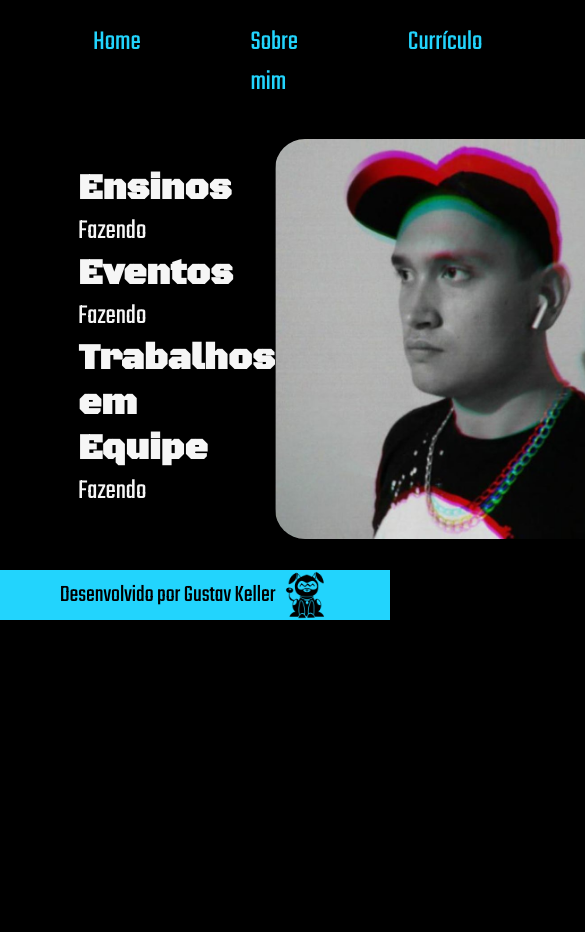
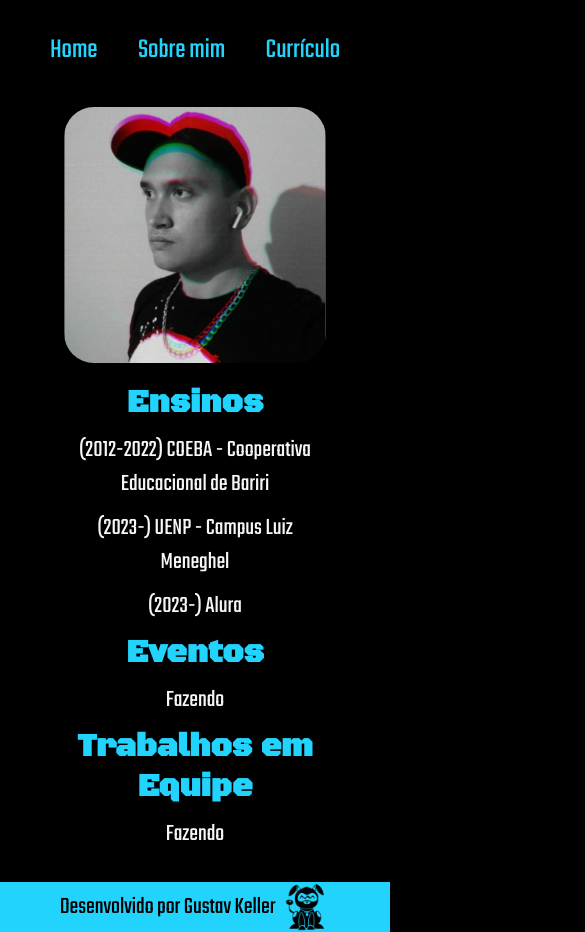
Before and after one commit to gustavkeller-23/Portifolio.version1.0_CursoAlura.html, a plain HTML site: page curriculo.html in a window 390 px wide. Shown: the top 932 px of the page, 585 px wide, since content can reach past the window. Before the commit the page ends 844 px from the top, so only its background shows below. Drawn offline with Linux system fonts and the light colour scheme.

Commit message:
Responsivo para mobile

```diff
--- a/curriculo.html
+++ b/curriculo.html
@@ -17,14 +17,16 @@
 
     <main class="container">
         <section class="container__content">
-            <h1 class="container__content__titles">Ensinos</h1>
+            <h1 class="container__content__titles"><strong class="textogrifado">Ensinos</strong></h1>
+            <p class="container__content__paragraph"> (2012-2022) COEBA - Cooperativa Educacional de Bariri </p>
+            <p class="container__content__paragraph"> (2023-) UENP - Campus Luiz Meneghel</p>
+            <p class="container__content__paragraph"> (2023-) Alura</p>
+            <h1 class="container__content__titles"><strong class="textogrifado">Eventos</strong></h1>
             <p class="container__content__paragraph"> Fazendo </p>
-            <h1 class="container__content__titles">Eventos</h1>
-            <p class="container__content__paragraph"> Fazendo </p>
-            <h1 class="container__content__titles">Trabalhos em Equipe</h1>
+            <h1 class="container__content__titles"><strong class="textogrifado">Trabalhos em Equipe</strong></h1>
             <p class="container__content__paragraph"> Fazendo </p>
         </section>
-        <img  class="photo" src="photo/ImgFromPortifolder.jpeg" alt="foto do dono da página" width="400px" height="400px">
+        <img  class="container__photo" src="photo/ImgFromPortifolder.jpeg" alt="foto do dono da página">
     </main>
 
     <footer class="rodape">
--- a/styles/style.css
+++ b/styles/style.css
@@ -23,7 +23,7 @@ body{
     background-color: var(--color-primaria);
 }
 .cabecalho{
-    padding: 3% 20% 0 20%;
+    padding: 3% 22% 0 22%;
 }
 .cabecalho__navegador{
     display: flex;
@@ -32,41 +32,42 @@ body{
 .cabecalho__navegador__link{
     color: var(--color-terciária);
     font-family: var(--font-principal);
-    font-size: 28px;
-    padding: 10px 15px;
+    font-size: 1.75rem;
+    padding: 10px 20px;
     text-decoration: none;
 }
 
 .container{
-    padding: 7% 20% 8% 20%;
+    padding: 7% 22% 8% 22%;
     display: flex;
     align-items: center;
     justify-content: space-between;
+    gap: 5%;
 }
 hr{
     color: var(--color-secundaria);
     background-color: var(--color-secundaria);
 }
 .container__content{
-    width: 615px;
+    width: 50%;
     display: flex;
     flex-direction: column;
     gap: 9%;
 }
 .container__content__titles{
-    font-size: 36px;
+    font-size: 2.25rem;
     font-family: var(--font-secundaria);
 }
 .container__content__paragraph{
     font-family: var(--font-principal);
-    font-size: 28px;
+    font-size: 1.75rem;
 }
 .textogrifado{
     color: var(--color-terciária);
 }
 .habilities{
     color: var(--color-habilidades);
-    font-size: 30px;
+    font-size: 1.88rem;
 }
 .container__buttons{
     display: flex;
@@ -76,16 +77,16 @@ hr{
     flex-direction: column;
 }
 .container__buttons__title{
-    font-size: 24px;
+    font-size: 1.5rem;
     font-family: var(--font-secundaria);
 }
 .container__buttons__links{
     display: flex;
     font-family: var(--font-principal);
-    font-size: 30px;
+    font-size: 1.88rem;
     background-color: var(--color-primaria);
     border: var(--color-terciária) solid 1.5px;
-    width: 450px;
+    width: 90%;
     align-items: center;
     justify-content: center;
     gap: 10px;
@@ -103,7 +104,8 @@ hr{
     width: 40px;
     height: 40px;
 }
-.photo{
+.container__photo{
+    width: 50%;
     border-radius: 30px;
 }
 
@@ -118,9 +120,48 @@ hr{
 }
 .rodape__text{
     font-family: var(--font-principal);
-    font-size: 24px;
+    font-size: 1.5rem;
     padding: 8px 0;
 }
 .rodape__logo{
     justify-content: flex-end;
 }
+
+
+@media (max-width: 1162px){
+    .cabecalho{
+        padding: 5% 10% 0 10%;
+    }
+    .cabecalho__navegador{
+        justify-content: center;
+        gap: 13%;
+    }
+    .cabecalho__navegador__link{
+        padding: 10px 0;
+    }
+    .container{
+        flex-direction: column-reverse;
+        gap: 20px;
+        padding: 7% 2% 8% 2%;
+    }
+    .container__content{
+        justify-content: center;
+        width: 70%;
+        gap: 10px;
+    }
+    .container__content__titles{
+        text-align: center;
+        font-size: 2rem;
+    }
+    .container__content__paragraph{
+        font-size: 1.5rem;
+        text-align: center;
+    }
+    .container__buttons__title{
+        font-size: 1.25rem;
+    }
+    .container__photo{
+        justify-content: center;
+        width: 70%;
+    }
+}
```
Also changed, not shown: about.html (+6 -4 lines), index.html (+1 -1 lines).
